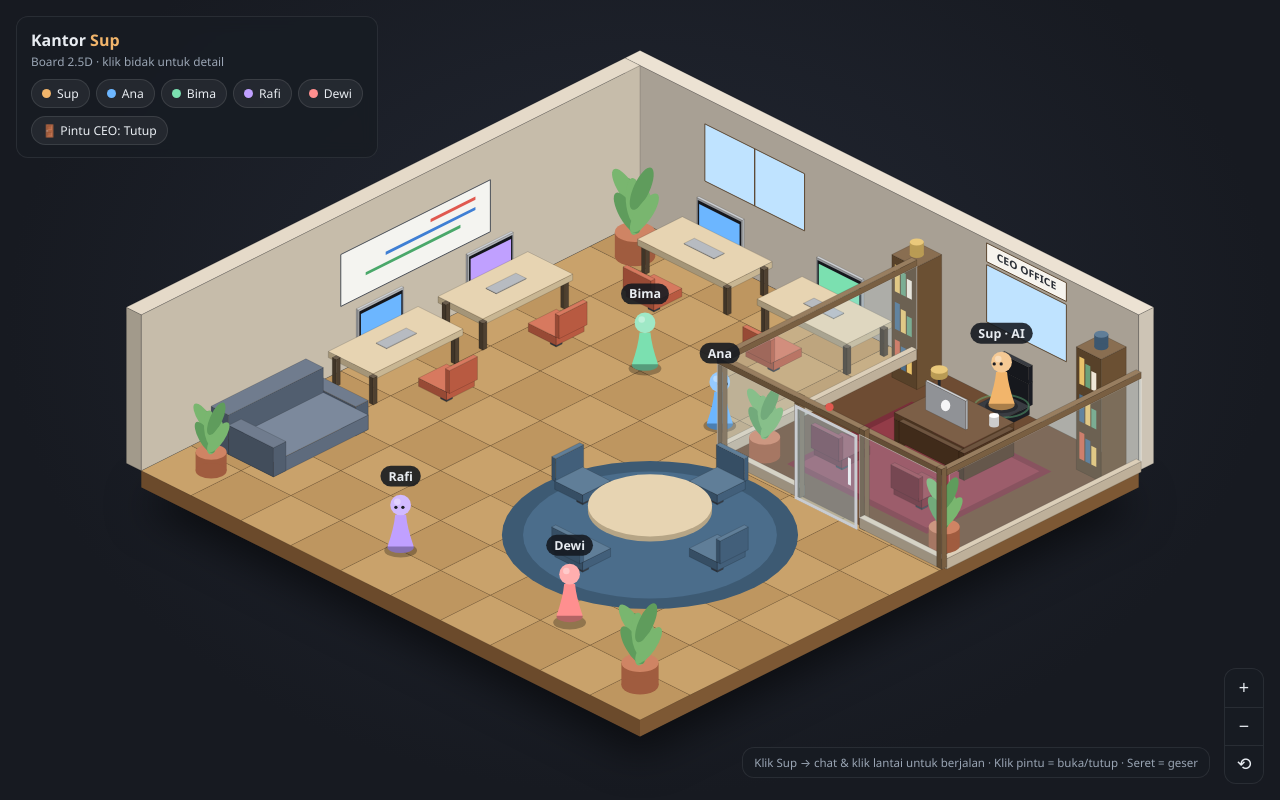
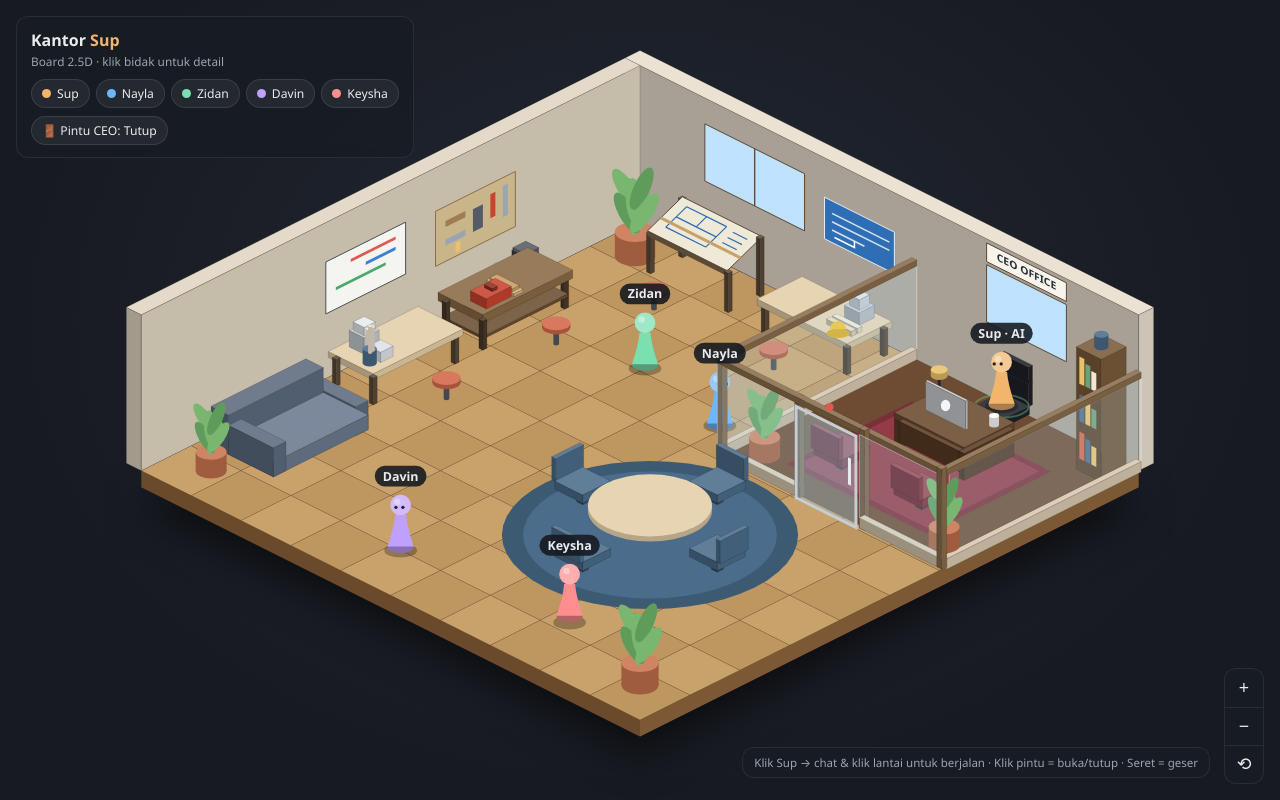
Before and after one commit to Rakastra/paparaka-agents, a plain HTML site: page static/index.html in a window 1280 px wide. Drawn offline with Linux system fonts and the light colour scheme; no server answers.

Commit message:
Refactor desk function and add new furniture functions

```diff
--- a/static/index.html
+++ b/static/index.html
@@ -125,12 +125,46 @@ function laptop(x, y, o, sc, dz = 0, k = 1.3) {      // MacBook terbuka di atas
     box(x + d * .45, y + w * .17, d * .38, w * .66, .6, kb, z + 2);
   }
 }
-function desk(x, y, o, sc) {
-  const sw = o === 'S';
-  const w = sw ? 1.8 : .9, d = sw ? .9 : 1.8;
-  box(x, y, w, d, 6, WOOD, 26);
-  [[.04, .04], [w - .12, .04], [.04, d - .12], [w - .12, d - .12]].forEach(([a, b]) => box(x + a, y + b, .08, .08, 26, LEG));
-  laptop(sw ? x + .45 : x + .12, sw ? y + .12 : y + .45, o, sc);
+function legs(x, y, w, d, h, c) { [[.04, .04], [w - .12, .04], [.04, d - .12], [w - .12, d - .12]].forEach(([a, b]) => box(x + a, y + b, .08, .08, h, c)); }
+function stool(cx, cy) { cyl(cx, cy, .04, 16, '#555b66'); cyl(cx, cy, .2, 4, '#d2674a', 16); }
+function line(pts, col, wd = 1) { ctx.beginPath(); pts.forEach(([a, b, z], i) => { const [px, py] = P(a, b, z); i ? ctx.lineTo(px, py) : ctx.moveTo(px, py); }); ctx.strokeStyle = col; ctx.lineWidth = wd; ctx.stroke(); }
+const PLAN = [[.12, .15, .62, .15], [.62, .15, .62, .75], [.62, .75, .12, .75], [.12, .75, .12, .15], [.12, .45, .62, .45], [.37, .15, .37, .45], [.72, .2, .9, .2], [.72, .35, .9, .35], [.72, .5, .9, .5]];
+function blueprint(x, y, w, d, z = 32.2) {              // lembar cetak biru: kertas biru + grid + denah
+  poly([[x, y, z], [x + w, y, z], [x + w, y + d, z], [x, y + d, z]], '#2f6db5', '#1d4f8c');
+  const g = (u, v) => [x + u * w, y + v * d, z + .1];
+  for (let i = 1; i < 6; i++) { line([g(i / 6, 0), g(i / 6, 1)], 'rgba(255,255,255,.25)'); line([g(0, i / 6), g(1, i / 6)], 'rgba(255,255,255,.25)'); }
+  PLAN.forEach(([a, b, c, d2]) => line([g(a, b), g(c, d2)], '#ffffff', 1.2));
+}
+function draftingTable(x, y) {                         // meja gambar arsitek (papan miring)
+  [[.08, .08, 56], [1.64, .08, 56], [.08, .72, 38], [1.64, .72, 38]].forEach(([a, b, h]) => box(x + a, y + b, .08, .08, h, '#5a4a38'));
+  add(x + .9 + y + .46, () => { const bp = (u, v) => [x + .1 + u * 1.6, y + .1 + v * .7, 56 - 16 * v];
+    poly([bp(0, 0), bp(1, 0), bp(1, 1), bp(0, 1)], '#efe9d8', '#5a4a38');
+    poly([[x + .1, y + .8, 40], [x + 1.7, y + .8, 40], [x + 1.7, y + .8, 35], [x + .1, y + .8, 35]], '#5a4a38');
+    PLAN.forEach(([a, b, c, d]) => line([bp(a, b), bp(c, d)], '#2f6db5', 1.2));
+    line([bp(0, .62), bp(1, .62)], '#c9a26b', 3); });
+}
+function civilDesk(x, y) {                             // meja teknik sipil: blueprint, maket, gulungan, helm proyek
+  box(x, y, 1.8, .9, 6, '#e4cfa8', 26); legs(x, y, 1.8, .9, 26, '#5a4a38');
+  add(x + .6 + y + .46, () => blueprint(x + .1, y + .12, 1.0, .66));
+  box(x + 1.25, y + .1, .3, .3, 12, '#c5cbd3', 32); box(x + 1.3, y + .15, .2, .2, 10, '#dde2e8', 44);
+  box(x + 1.2, y + .5, .5, .09, 5, '#f0e6d6', 32); box(x + 1.2, y + .62, .5, .09, 5, '#e8d9b8', 32);
+  add(x + 1.5 + y + .85, () => { const [sx, sy] = P(x + 1.5, y + .78, 32), s = S();
+    ctx.fillStyle = '#d9a91c'; ctx.beginPath(); ctx.ellipse(sx, sy, 11 * s, 4.5 * s, 0, 0, 7); ctx.fill();
+    ctx.fillStyle = '#f2c230'; ctx.beginPath(); ctx.ellipse(sx, sy - 4 * s, 8 * s, 8 * s, 0, Math.PI, 0); ctx.fill(); });
+}
+function workbench(x, y) {                             // meja workshop: catok, perkakas, kayu
+  box(x, y, .9, 1.8, 8, '#8a6a45', 28); legs(x, y, .9, 1.8, 28, '#4a3a2a'); box(x + .05, y + .05, .8, 1.7, 3, '#6b4f33', 10);
+  box(x + .06, y + .1, .26, .26, 10, '#555b66', 36); box(x + .1, y + .36, .18, .06, 10, '#3a3f46', 36);
+  box(x + .5, y + 1.15, .32, .5, 10, '#c9432f', 36); box(x + .58, y + 1.35, .16, .1, 3, '#8f2f20', 46);
+  box(x + .42, y + .5, .07, .42, 2, '#a07c52', 36); box(x + .38, y + .45, .15, .1, 6, '#444a52', 36);
+  box(x + .3, y + .95, .55, .18, 3, '#d9b27a', 36); box(x + .35, y + .97, .45, .14, 3, '#c99d62', 39);
+  cyl(x + .2, y + .8, .07, 8, '#9aa5b4', 36); cyl(x + .2, y + 1.05, .06, 6, '#e8c26a', 36);
+}
+function planTable(x, y) {                             // meja denah: blueprint besar + maket + gulungan
+  box(x, y, .9, 1.8, 6, '#e4cfa8', 26); legs(x, y, .9, 1.8, 26, '#5a4a38');
+  add(x + .45 + y + .9, () => blueprint(x + .08, y + .1, .74, .95));
+  box(x + .12, y + 1.2, .3, .3, 16, '#c5cbd3', 32); box(x + .5, y + 1.25, .25, .25, 10, '#dde2e8', 32); box(x + .16, y + 1.24, .22, .22, 8, '#e8ecf0', 48);
+  cyl(x + .65, y + 1.62, .1, 14, '#4b6d8b', 32); [[-.04, 0], [.03, -.03], [.05, .04]].forEach(([a, b], k) => cyl(x + .65 + a, y + 1.62 + b, .03, 20 + k * 3, '#f0e6d6', 44));
 }
 function chair(cx, cy, back, c) {
   box(cx - .06, cy - .06, .12, .12, 12, '#444a55');
@@ -169,13 +203,18 @@ add(-8e5, () => {                                   // dinding (potongan) + jend
   const [tx, ty] = P(7.75, 0, 137); ctx.save(); ctx.translate(tx, ty); ctx.transform(1, .5, 0, 1, 0, 0);   // teks mengikuti bidang dinding
   ctx.fillStyle = '#2b2f36'; ctx.font = `700 ${Math.max(7, 10 * S())}px "Segoe UI", system-ui, sans-serif`; ctx.textAlign = 'center'; ctx.textBaseline = 'middle';
   ctx.fillText('CEO OFFICE', 0, 0); ctx.restore();
-  poly([[0, 3, 62], [0, 6, 62], [0, 6, 112], [0, 3, 112]], '#f4f4f0', '#4a4f57');
-  [[3.3, 4.2, 100, '#e0594f'], [3.3, 5.1, 90, '#3f7fd4'], [3.6, 5.5, 80, '#4aa86a']].forEach(([a, b, z, c]) => poly([[0, a, z], [0, b, z], [0, b, z + 3], [0, a, z + 3]], c));
+  poly([[0, 4.7, 62], [0, 6.3, 62], [0, 6.3, 112], [0, 4.7, 112]], '#f4f4f0', '#4a4f57');
+  [[4.9, 5.8, 100, '#e0594f'], [4.9, 5.5, 90, '#3f7fd4'], [5.1, 6.1, 80, '#4aa86a']].forEach(([a, b, z, c]) => poly([[0, a, z], [0, b, z], [0, b, z + 3], [0, a, z + 3]], c));
+  poly([[0, 2.5, 55], [0, 4.1, 55], [0, 4.1, 108], [0, 2.5, 108]], '#c9b58a', '#8a6d4b');
+  [[2.65, 2.75, 70, 100, '#9aa5b4'], [2.9, 3.0, 75, 98, '#c9432f'], [3.15, 3.35, 70, 92, '#555b66'], [3.5, 3.9, 88, 94, '#a07c52'], [3.5, 3.9, 70, 76, '#9aa5b4'], [3.6, 3.7, 58, 68, '#e8c26a']]
+    .forEach(([a, b, z1, z2, c]) => poly([[0, a, z1], [0, b, z1], [0, b, z2], [0, a, z2]], c));
+  poly([[3.7, 0, 72], [5.1, 0, 72], [5.1, 0, 112], [3.7, 0, 112]], '#2f6db5', '#e8ecf1');
+  [[3.85, 5.0, 100], [3.85, 5.0, 92], [3.85, 4.5, 84]].forEach(([a, b, z]) => line([[a, 0, z], [b, 0, z]], 'rgba(255,255,255,.8)', 1.5));
+  line([[3.9, 0, 78], [4.3, 0, 78], [4.3, 0, 84]], '#fff', 1.5);
+
 });
-desk(1, .15, 'S', '#6cb6ff'); desk(3.4, .15, 'S', '#7be0b0');
-desk(.15, 2.4, 'E', '#c0a0ff'); desk(.15, 4.6, 'E', '#6cb6ff');
-[1, 3.4].forEach(x => chair(x + .9, 1.62, 'S', '#d2674a'));
-[2.4, 4.6].forEach(y => chair(1.62, y + .9, 'E', '#d2674a'));
+draftingTable(1, .15); civilDesk(3.4, .15); workbench(.15, 2.4); planTable(.15, 4.6);
+stool(1.9, 1.62); stool(4.3, 1.62); stool(1.62, 3.3); stool(1.62, 5.5);
 // ===== Ruang CEO (khusus Sup) · simetris terhadap sumbu x = CX =====
 const CX = 7.75, RD = 3.9, LW = 5.45, RW = 9.95, DG = [CX - .6, CX + .6];   // sumbu, kedalaman, dinding kiri/kanan, celah pintu
 const SEAT = { x: CX, y: .5 }, door = { open: false, t: 0 };
@@ -191,7 +230,7 @@ function shelf(x, w) {
       poly([[x + .06 + i * .12, .6, 12 + r * 36], [x + .06 + i * .12 + .1, .6, 12 + r * 36], [x + .06 + i * .12 + .1, .6, 38 + r * 36 - (i % 3) * 4], [x + .06 + i * .12, .6, 38 + r * 36 - (i % 3) * 4]],
         ['#d2674a', '#4b6d8b', '#e8c26a', '#6aa07a', '#f0e6d6'][(i + r) % 5]); });
 }
-shelf(5.65, .5); shelf(9.35, .5); cyl(5.9, .35, .1, 12, '#e8c26a', 118); cyl(9.6, .35, .1, 12, '#4b6d8b', 118);
+shelf(9.35, .5); cyl(9.6, .35, .1, 12, '#4b6d8b', 118);
 // meja eksekutif: Sup duduk di sisi dinding, menghadap pintu
 box(CX - .7, .95, 1.4, 1, 6, '#6b4a2e', 26); box(CX - .7, .95, .1, 1, 26, '#5a3d25'); box(CX + .6, .95, .1, 1, 26, '#5a3d25'); box(CX - .6, 1.87, 1.2, .08, 20, '#5a3d25', 6);
 laptop(CX - .4, 1.1, 'N', '#f2b56b', 0, 1.15);
@@ -229,7 +268,7 @@
   [1.62, 1.34, .56, .56], [4.02, 1.34, .56, .56], [1.34, 3.02, .56, .56], [1.34, 5.22, .56, .56], [.2, 6.9, 1.25, 1.9],
   [TB.x - .9, TB.y - .9, 1.8, 1.8], [TB.x - 1.63, TB.y - .28, .56, .56], [TB.x + 1.07, TB.y - .28, .56, .56], [TB.x - .28, TB.y - 1.63, .56, .56], [TB.x - .28, TB.y + 1.07, .56, .56],
   ...[[.65, .75], [5.95, 3.45], [9.55, 3.45], [9.3, 9.3], [.7, 9.3]].map(([x, y]) => [x - .25, y - .25, .5, .5]),
-  [CX - .7, .95, 1.4, 1], [5.65, .1, .5, .5], [9.35, .1, .5, .5], [CX - 1.08, 2.62, .56, .56], [CX + .52, 2.62, .56, .56],
+  [CX - .7, .95, 1.4, 1], [9.35, .1, .5, .5], [CX - 1.08, 2.62, .56, .56], [CX + .52, 2.62, .56, .56],
   [LW, 0, .1, RD], [RW, 0, .1, RD], [5.5, RD - .05, DG[0] - 5.5, .1], [DG[1], RD - .05, 10 - DG[1], .1]];
 function buildGrid(open) {
   const g = Array.from({ length: GN }, () => new Uint8Array(GN)), m = .03;
@@ -260,8 +299,8 @@ const LINKS = { 0: [1, 2], 1: [0, 3], 2: [0, 3, 4], 3: [1, 2, 11], 4: [2, 5, 10]
 const SPOT = { 3: 'Diskusi dekat meja rapat', 4: 'Merapikan area sofa', 5: 'Mengambil kopi', 6: 'Menunggu di depan ruang CEO', 8: 'Mengecek sudut kantor', 9: 'Merapikan meja rapat' };
 const agents = [
   { n: 'Sup', role: 'CEO · AI Agent WhatsApp', c: '#f2b56b', x: SEAT.x, y: SEAT.y, z: 20, tz: 20, fx: 0, fy: 1, seated: true, st: 'Siaga di ruang CEO', ai: true },
-  { n: 'Ana', role: 'Analis data', c: '#6cb6ff', node: 0 }, { n: 'Bima', role: 'Operasional', c: '#7be0b0', node: 2 },
-  { n: 'Rafi', role: 'Split bill', c: '#c0a0ff', node: 4 }, { n: 'Dewi', role: 'Koordinator', c: '#ff8f8f', node: 8 },
+  { n: 'Nayla', role: 'Arsitek', c: '#6cb6ff', node: 0, work: 'Meninjau sketsa denah' }, { n: 'Zidan', role: 'Insinyur sipil', c: '#7be0b0', node: 2, work: 'Mengecek gambar struktur' },
+  { n: 'Davin', role: 'Teknisi workshop', c: '#c0a0ff', node: 4, work: 'Mencari perkakas' }, { n: 'Keysha', role: 'Drafter blueprint', c: '#ff8f8f', node: 8, work: 'Memeriksa blueprint' },
 ];
 agents.forEach((a, i) => { a.ph = i * 1.7;
   if (a.node != null) { a.x = NODES[a.node][0]; a.y = NODES[a.node][1]; a.z = 0; a.prev = -1; a.wait = .5 + i * .8; a.moving = false; a.spd = .95 + i * .1; a.st = 'Berkeliling kantor'; } });
@@ -312,7 +351,7 @@ function update(dt) {
     if (!s0.path.length) { s0.moving = false; if (s0.toSeat) { s0.x = SEAT.x; s0.y = SEAT.y; s0.fx = 0; s0.fy = 1; s0.tz = 20; s0.seated = true; } s0.st = supIdle(); } }
   agents.forEach(p => { if (p.node == null) return;
     if (p.moving) { const g = NODES[p.to], dx = g[0] - p.x, dy = g[1] - p.y, d = Math.hypot(dx, dy), step = p.spd * dt;
-      if (d <= step) { p.x = g[0]; p.y = g[1]; p.prev = p.node; p.node = p.to; p.moving = false; p.wait = 1.5 + Math.random() * 3; p.st = SPOT[p.node] || 'Berkeliling kantor'; }
+      if (d <= step) { p.x = g[0]; p.y = g[1]; p.prev = p.node; p.node = p.to; p.moving = false; p.wait = 1.5 + Math.random() * 3; p.st = SPOT[p.node] || p.work || 'Berkeliling kantor'; }
       else { p.x += dx / d * step; p.y += dy / d * step; p.fx = dx / d; p.fy = dy / d; } }
     else if ((p.wait -= dt) <= 0) { const o = LINKS[p.node].filter(n => n !== p.prev), pool = o.length ? o : LINKS[p.node];
       p.to = pool[Math.random() * pool.length | 0]; p.moving = true; p.st = 'Berjalan keliling kantor'; } });
```
